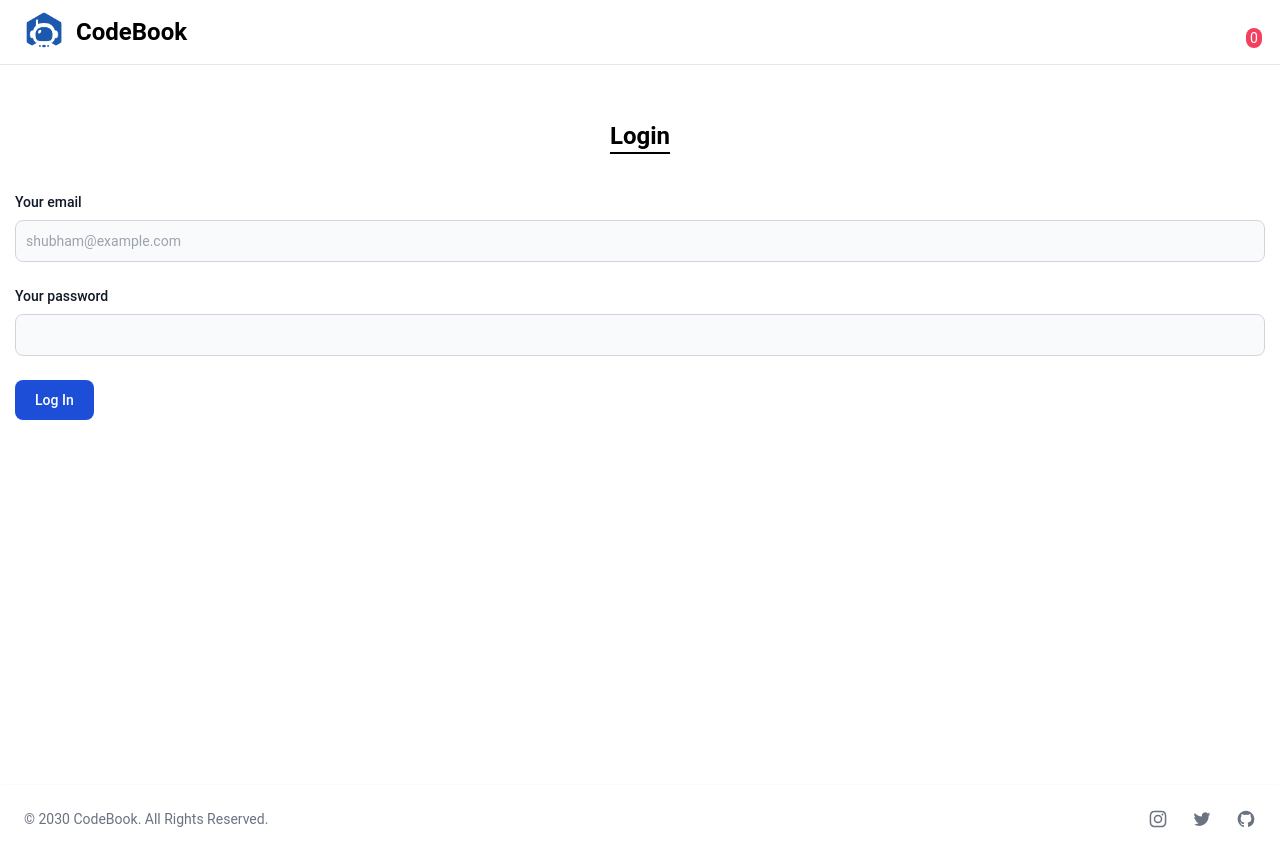
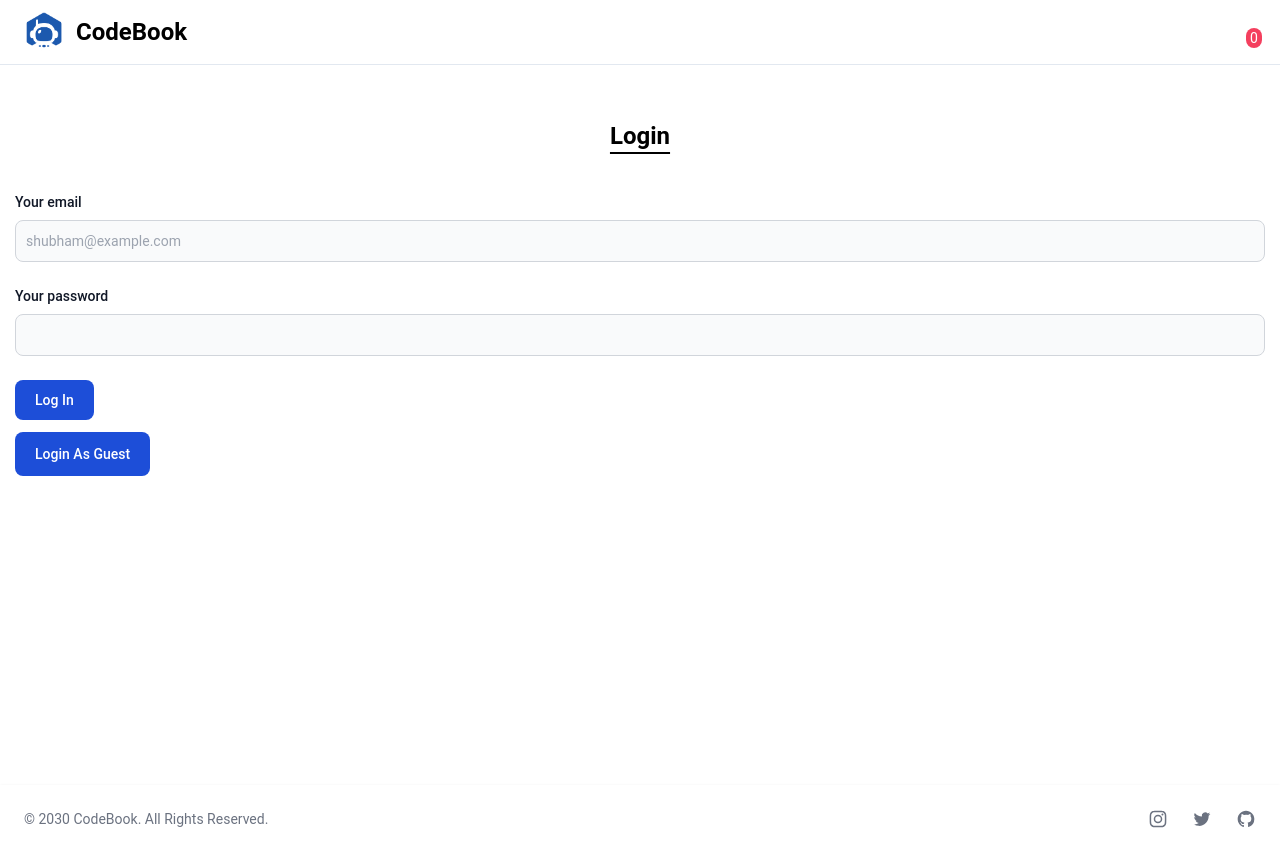
Before and after one commit to ShubhTiware/codebook, a React (Create React App) app: page /login in a window 1280 px wide. Built offline with nearby package versions, Linux system fonts and the light colour scheme.

Commit message:
Login As Guest

```diff
--- a/src/pages/Login.jsx
+++ b/src/pages/Login.jsx
@@ -31,6 +31,25 @@
       });
     }
   }
+
+  async function handleLoginGuest() {
+    email.current.value = "shubham@example.com";
+    password.current.value = "learnreact";
+    try {
+      const loginDetail = {
+        email: email.current.value,
+        password: password.current.value,
+      };
+      const data = await login(loginDetail);
+      data.accessToken ? navigate("/products") : toast.error(data);
+    } catch (error) {
+      toast(error.message, {
+        closeButton: true,
+        position: "bottom-center",
+      });
+    }
+  }
+
   return (
     <main>
       <section>
@@ -78,7 +97,12 @@
           Log In
         </button>
       </form>
-      {/* <button className="mt-3 cursor-pointer text-white bg-blue-700 hover:bg-blue-800 focus:ring-4 focus:outline-none focus:ring-blue-300 font-medium rounded-lg text-sm w-full sm:w-auto px-5 py-3 text-center dark:bg-blue-600 dark:hover:bg-blue-700 dark:focus:ring-blue-800">Login As Guest</button> */}
+      <button
+        onClick={handleLoginGuest}
+        className="mt-3 cursor-pointer text-white bg-blue-700 hover:bg-blue-800 focus:ring-4 focus:outline-none focus:ring-blue-300 font-medium rounded-lg text-sm w-full sm:w-auto px-5 py-3 text-center dark:bg-blue-600 dark:hover:bg-blue-700 dark:focus:ring-blue-800"
+      >
+        Login As Guest
+      </button>
     </main>
   );
 };
```
